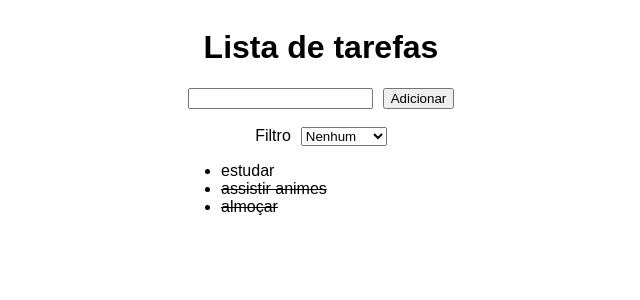
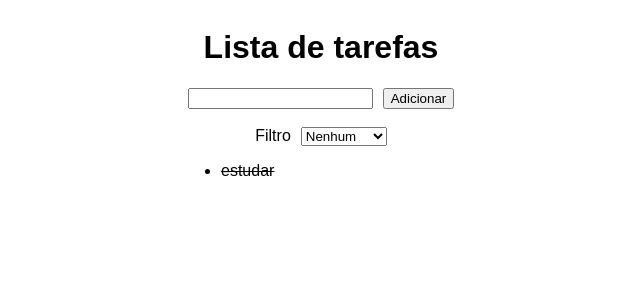
Before and after one commit to future4code/Laecio-Viana, a React (Create React App) app in the folder quinzena6/formtarefas/: page / in a window 1280 px wide. Shown: the top 300 px of the page, without its empty margins (319-959 px from the left). Built offline with nearby package versions, Linux system fonts and the light colour scheme.

Commit message:
Implementação da funcionalidade de ao clicar na tarefa alterar sua propriedade de completa

```diff
--- a/quinzena6/formtarefas/src/App.js
+++ b/quinzena6/formtarefas/src/App.js
@@ -23,18 +23,10 @@ class App extends React.Component {
       tarefas: [
         {id:Date.now(),
          texto:"estudar" ,
-         completa: false
-        },
+         completa: true
+        }
 
-        {id:Date.now(),
-          texto:"assistir animes" ,
-          completa: true
-         },
 
-         {id:Date.now(),
-          texto:"almoçar" ,
-          completa: true
-         }
       ],
       inputValue: '',
       filtro: ''
@@ -64,7 +56,7 @@ class App extends React.Component {
 
     // nova lista de tarefas através da cópia da lista de tarefas do estado acrescendo a nova tarefa criada
     const listaTarefas = [novaTarefa, ...this.state.tarefas]
-    console.log(listaTarefas)
+
 
 
     //alteração do estado com a nova lista de tarefas com as modificações
@@ -79,7 +71,26 @@ class App extends React.Component {
   }
 
   selectTarefa = (id) => {
+      //mapeamento da lista de tarefas do estado
+     const novaListaDeTarefas = this.state.tarefas.map((tarefa)=>{
 
+          //verificação se o id de uma tarefa da lista é igual ao id passado como parametro na função
+           if (id === tarefa.id){
+
+            //criação de um novo objeto tarefa , alterando sua propriedade completa
+               const novaTarefa = {
+                 ...tarefa,
+                 completa: !tarefa.completa
+               }
+
+               return novaTarefa
+           } else {
+               return tarefa
+           }
+      })
+
+      //modificação da lista do estado com a nova lista retornada depois do mapeamento
+      this.setState({tarefas:novaListaDeTarefas})
   }
 
   onChangeFilter = (event) => {
@@ -121,6 +132,7 @@ class App extends React.Component {
               <Tarefa
                 completa={tarefa.completa}
                 onClick={() => this.selectTarefa(tarefa.id)}
+
               >
                 {tarefa.texto}
               </Tarefa>
```
